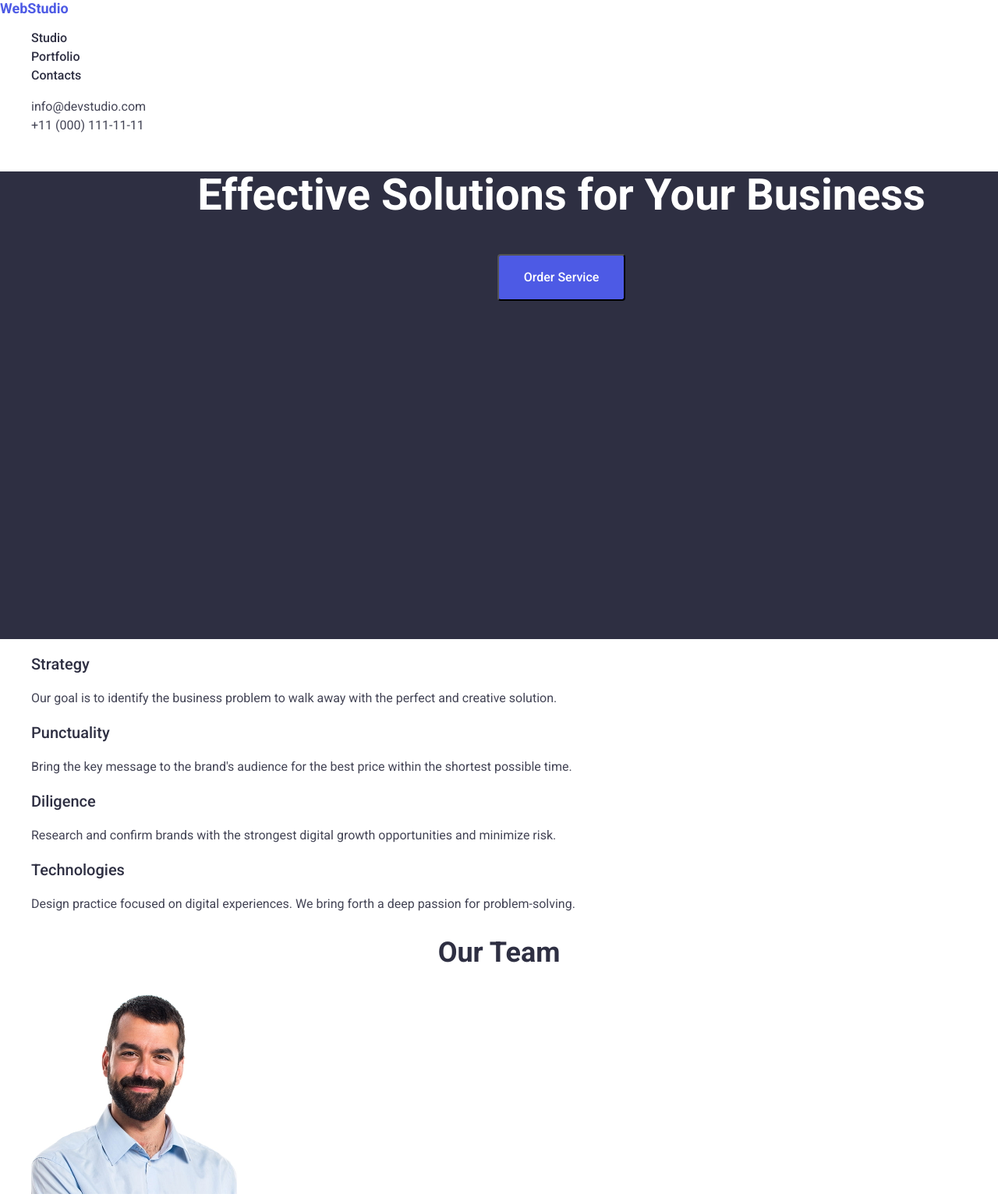
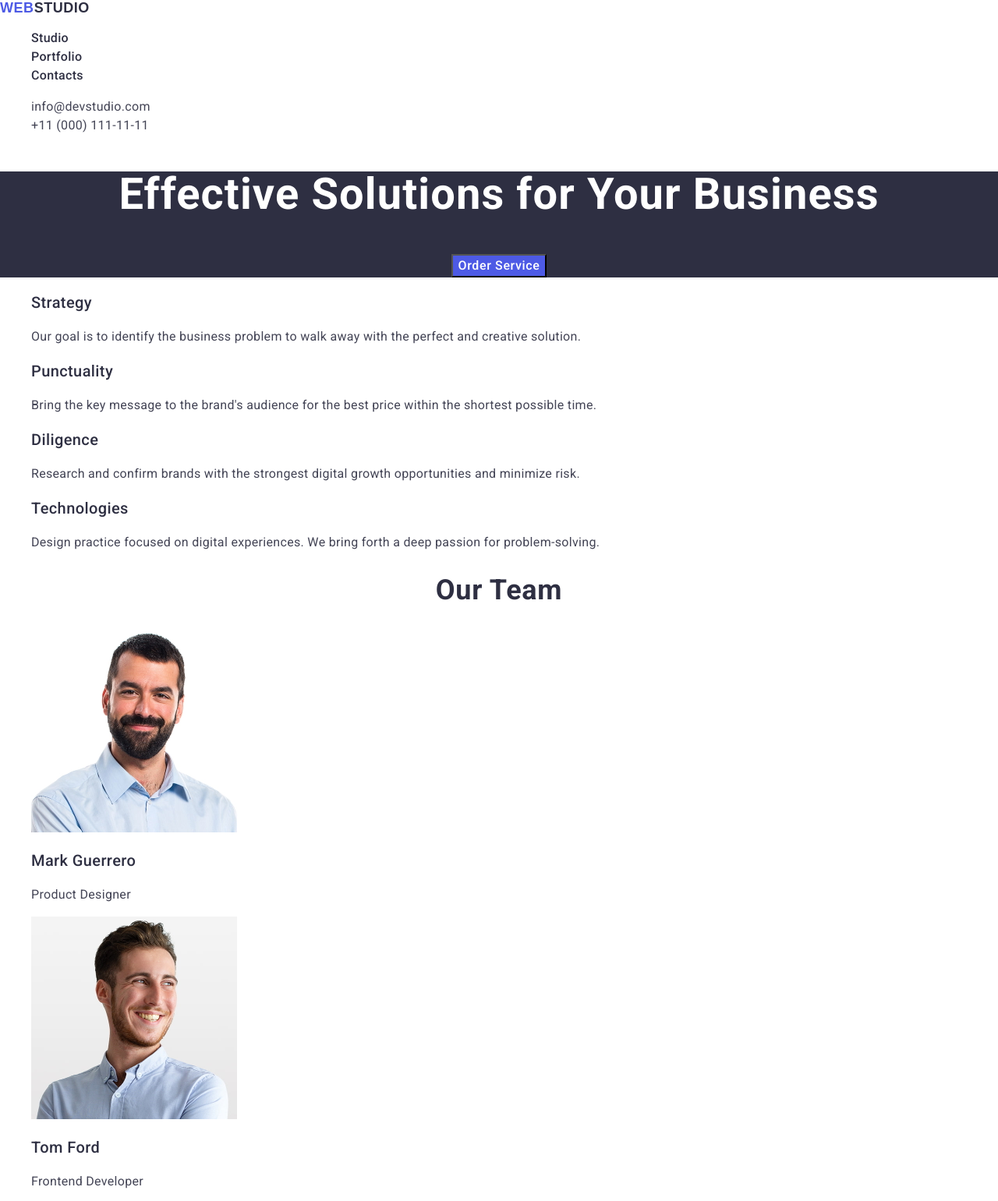
Before and after one commit to annatepliuk/goit-markup-hw-03, a plain HTML site: page index.html in a window 1280 px wide. Shown: the top 1541 px of the page at 78% size. Drawn offline with nearby package versions, Linux system fonts and the light colour scheme.

Commit message:
Required changes have been made

```diff
--- a/css/styles.css
+++ b/css/styles.css
@@ -18,15 +18,12 @@
 }
 
 body {
-    font-family: "Roboto","Helvetica Neue","Verdana", sans-serif;
+    font-family: "Roboto", sans-serif;
     color: var(--slate);
     background: var(--white);
 }
 a {
     text-decoration: none;
-}
-a:hover {
-    color: var(--iris);
 }
 ul {
     list-style-type: none;
@@ -34,75 +31,101 @@ ul {
 h2,h3 {
     color: var(--navy-blue);
 }
-button {
-border-radius: 4px;
-padding: 16px 32px;
+.button {
 background: var(--iris);
 font-weight: 500;
 line-height: 1.5;
 color: var(--white);
 cursor: pointer;
+font-family: "Roboto", sans-serif;
+letter-spacing: 0.04em;
 }
-button:hover{
+.button:focus{
+    background-color: #404BBF;
+}
+.button:hover{
     background-color: var(--ocean);
 }
 
 .logo-header{
-    color: var(--navy-blue);
+    color:#4d5ae5;
     font-weight: 700;
     font-size: 18px;
     line-height: 1.16667;
+    font-family: Releway, sans-serif;
+    line-height: 1.17;
+    letter-spacing: 0.03em;
+    text-transform: uppercase;
 }
 .logo-accent {
-    color: var(--iris);
+    color:#2e2f42;
 }
 .item-nav {
 line-height: 1.5;
 color: var(--navy-blue);
 font-weight: 500;
+letter-spacing: 0.02em;
+}
+.item-nav:hover{
+    color:#404bbf;
 }
 .item {line-height: 1.5;
     color: var(--navy-blue);
     font-weight: 500;
+    letter-spacing: 0.02em;
 }
-.item:active {
+.item:active,.item:hover {
     text-decoration: underline;
+    color: #404bbf;
 }
-.tel, .email {
+.address {
+    font-style: normal;
+}
+.contact-input {
     color: var(--slate);
-    font-style: normal;
     line-height: 1.5;
+    letter-spacing: 0.02em
+}
+.contact-input:hover, .contact-input:focus {
+    color:#404bbf;
 }
 .hero {
     background: var(--navy-blue);
     text-align: center;
-    width: 1440px;
-    height: 600px;
 }
 .hero-title {
     color: var(--white);
     font-weight: 700;
     font-size: 56px;
-    line-height: 1.07143;
+    line-height: 1.07;
+    letter-spacing: 0.02em;
 }
 .heading-style {
         font-weight: 500;
         font-size: 20px;
         line-height: 1.2;
+        letter-spacing: 0.02em;
 }
 .text {
     line-height: 1.5;
+    letter-spacing: 0.02em;
+}
+.servise {
+    background-color: #F4F4FD;
 }
 .section-title {
-line-height: 1.11111;
+line-height: 1.11;
 font-weight: 700;
 font-size: 36px;
 text-align: center;
+letter-spacing: 0.02em;
+text-transform: capitalize;
 }
-.h3-heading {
+.main-heading {
     font-weight: 500;
     font-size: 20px;
     line-height: 1.2;
+    letter-spacing: 0.02em;
 }
 .footer {
     background: var(--navy-blue);
@@ -112,10 +135,17 @@ text-align: center;
 .footer-text {
     color: var(--cloud);
     line-height: 1.5;
+    letter-spacing: 0.02em;
 }
 .logo-footer {
-    color: var(--cloud);
     font-weight: 700;
     font-size: 18px;
-    line-height: 1.16667;
+    line-height: 1.17;
+    font-family: "Raleway", sans-serif;
+    letter-spacing: 0.03em;
+    text-transform: uppercase;
+    color:#4d5ae5;
 }
+.logo-accent-footer {
+    color:#f4f4fd;
+}
--- a/index.html
+++ b/index.html
@@ -13,18 +13,18 @@
 <body>
     <header>
     <nav>
-         <a href="./index.html" class="logo-header"><span class="logo-accent">Web</span>Studio</a>
+         <a href="./index.html" class="logo-header">Web<span class="logo-accent">Studio</span></a>
           <ul>
-            <li><a href="/" class="item">Studio</a></li>
-            <li><a href="/" class="item-nav">Portfolio</a></li>
-            <li><a href="/" class="item-nav">Contacts</a></li>
+            <li><a href="./index.html" class="item">Studio</a></li>
+            <li><a href="./index.html" class="item-nav">Portfolio</a></li>
+            <li><a href="./index.html" class="item-nav">Contacts</a></li>
           </ul>
     </nav>
-        <address>
+        <address class="address">
             <ul>
-                <li><a href="mailto:info@devstudio.com" class="email">info@devstudio.com</a></li>
-                <li><a href="tel:+110001111111" class="tel">+11 (000) 111-11-11</a></li>
-            </ulgi>
+                <li><a href="mailto:info@devstudio.com" class="contact-input">info@devstudio.com</a></li>
+                <li><a href="tel:+110001111111" class="contact-input">+11 (000) 111-11-11</a></li>
+            </ul>
         </address>
 
     </header>
@@ -32,7 +32,7 @@
     <main>
         <section class="hero">
             <h1 class="hero-title">Effective Solutions for Your Business</h1>
-            <button type="button">Order Service</button>
+            <button type="button" class="button">Order Service</button>
         </section>
 
         <section>
@@ -61,63 +61,63 @@
             </ul>
         </section>
 
-        <section>
+        <section class="service">
             <h2 class="section-title">Our Team</h2>
             <ul>
                 <li>
                     <img src="./images/mark.jpg" alt="Mark Guerrero" width="264" height="260">
-                    <h3 class="h3-heading">Mark Guerrero</h3>
+                    <h3 class="main-heading">Mark Guerrero</h3>
                     <p class="text">Product Designer</p>
                 </li>
                 <li>
                     <img src="./images/tom.jpg" alt="Tom Ford" width="264" height="260">
-                    <h3 class="h3-heading">Tom Ford</h3>
+                    <h3 class="main-heading">Tom Ford</h3>
                     <p class="text">Frontend Developer</p>
                 </li>
                 <li>
                     <img src="./images/camila.jpg" alt="Camila Garcia" width="264" height="260">
-                    <h3 class="h3-heading">Camila Garcia</h3>
+                    <h3 class="main-heading">Camila Garcia</h3>
                     <p class="text" >Marketing</p>
                 </li>
                 <li>
                     <img src="./images/daniel.jpg" alt="Daniel Wilson" width="264" height="260">
-                    <h3 class="h3-heading">Daniel Wilson</h3>
+                    <h3 class="main-heading">Daniel Wilson</h3>
                     <p class="text">UI Designer</p>
                 </li>
             </ul>
         </section>
 
-        <section>
+        <section class="portfolio">
             <h2 class="section-title">Our Portfolio</h2>
             <ul>
                 <li>
                     <img src="./images/banking.jpg" alt="Banking App" width="360" height="300">
-                    <h3 class="h3-heading">Banking App</h3>
+                    <h3 class="main-heading">Banking App</h3>
                     <p class="text">App</p>
                 </li>
                 <li>
                     <img src="./images/cashless.jpg" alt="Cashless Payment" width="360" height="300">
-                    <h3 class="h3-heading">Cashless Payment</h3>
+                    <h3 class="main-heading">Cashless Payment</h3>
                     <p class="text">Marketing</p>
                 </li>
                 <li>
                     <img src="./images/meditation.jpg" alt="Meditation App" width="360" height="300">
-                    <h3 class="h3-heading">Meditation App</h3>
+                    <h3 class="main-heading">Meditation App</h3>
                     <p class="text">App</p>
                 </li>
                 <li>
                     <img src="./images/taxi.jpg" alt="Taxi Service" width="360" height="300">
-                    <h3 class="h3-heading" >Taxi Service</h3>
+                    <h3 class="main-heading" >Taxi Service</h3>
                     <p class="text">Marketing</p>
                 </li>
                 <li>
-                    <img src="./images/ilustration.jpg" alt="Screen Illustration" width="360" height="300">
-                    <h3 class="h3-heading">Screen Illustration</h3>
+                    <img src="./images/ilustration.jpg" alt="Screen Illustrations" width="360" height="300">
+                    <h3 class="main-heading">Screen Illustrations</h3>
                     <p class="text">Design</p>
                 </li>
                 <li>
                     <img src="./images/courses.jpg" alt="Online Courses" width="360" height="300">
-                    <h3 class="h3-heading">Online Courses</h3>
+                    <h3 class="main-heading">Online Courses</h3>
                     <p class="text">Marketing</p>
                 </li>
             </ul>
@@ -126,7 +126,7 @@
     </main>
 
     <footer class="footer">
-        <a href="./index.html" class="logo-footer"><span class="logo-accent">Web</span>Studio</a>
+        <a href="./index.html" class="logo-footer">Web<span class="logo-accent-footer">Studio</span></a>
                 <p class="footer-text">Increase the flow of customers and sales for your business with digital marketing & growth solutions.
                 </p>
     </footer>
```
